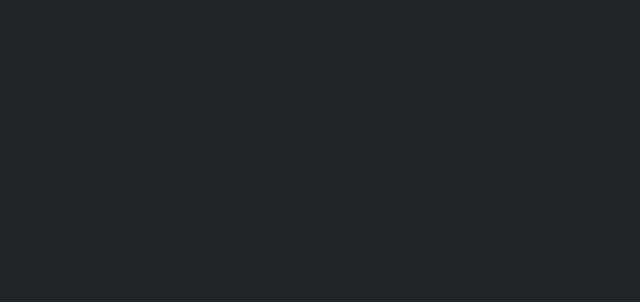
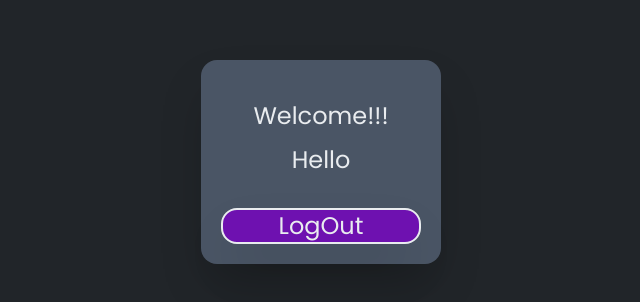
Before and after one commit to AnshYadav2412/practice-projects, a React (Vite) app: page /context-api in a window 1280 px wide. Before the commit this address had no page. Shown: the part 238-540 px from the top of the page, without its empty margins (319-959 px from the left). Built offline with nearby package versions, Linux system fonts and the light colour scheme.

Commit message:
Learnt context api by building a very simple AuthContext

```diff
--- a/src/App.jsx
+++ b/src/App.jsx
@@ -4,6 +4,7 @@
 import Home from "./pages/main/Home";
 import TicTacToeGame from "./pages/tic-tac-toe/pages/TicTacToeGame";
 import Gravity from "./pages/gravity-simulator/Gravity";
+import ContextApp from "./pages/context-api/ContextApp";
 
 const App = () => {
   return (
@@ -12,6 +13,7 @@
       <Route path="/pass-checker" element={<PasswordChecker />} />
       <Route path="/tic-tac-toe" element={<TicTacToeGame />} />
       <Route path="/gravity-sim" element={<Gravity />} />
+      <Route path="/context-api" element={<ContextApp />} />
     </Routes>
   );
 };
--- a/src/index.css
+++ b/src/index.css
@@ -2,8 +2,6 @@
 @import "tailwindcss";
 
 * {
-  margin: 0;
-  padding: 0;
   box-sizing: border-box;
   font-family: "Poppins", sans-serif;
   font: 400;
--- /dev/null
+++ b/src/pages/context-api/ContextApp.jsx
@@ -0,0 +1,17 @@
+import React from "react";
+import LoginPage from "./components/LoginPage";
+import PrivatePage from "./components/PrivatePage";
+import { AuthProvider } from "./context/AuthContext";
+
+const ContextApp = () => {
+  return (
+    <AuthProvider>
+      <div className="flex flex-col gap-5 items-center bg-gray-600 p-5 rounded-2xl shadow-2xl">
+        <LoginPage />
+        <PrivatePage />
+      </div>
+    </AuthProvider>
+  );
+};
+
+export default ContextApp;
--- /dev/null
+++ b/src/pages/context-api/components/LoginPage.jsx
@@ -0,0 +1,57 @@
+import React, { use, useContext } from "react";
+import { AuthContext } from "../context/AuthContext";
+
+const LoginPage = () => {
+  const {
+    username,
+    setUsername,
+    password,
+    setPassword,
+    setUser,
+    isVerified,
+    setIsVerified,
+  } = useContext(AuthContext);
+
+  const onSubmit = () => {
+    setUser(username);
+    if (username != null && username != "") {
+      setIsVerified(true);
+    } else {
+      alert("Enter Valid Username");
+    }
+  };
+  return (
+    <div>
+      {!isVerified && (
+        <div className="container flex flex-col gap-5 items-center">
+          <input
+            type="text"
+            placeholder="username"
+            className="text-3xl rounded-2xl text-center border-2 shadow-2xl"
+            value={username}
+            onChange={(e) => {
+              setUsername(e.target.value);
+            }}
+          />
+          <input
+            type="password"
+            placeholder="password"
+            className="text-3xl rounded-2xl text-center border-2 mb-5 shadow-2xl"
+            value={password}
+            onChange={(e) => {
+              setPassword(e.target.value);
+            }}
+          />
+          <button
+            className="text-2xl rounded-2xl text-center w-50 border-2 bg-purple-800 hover:bg-green-800 shadow-2xl"
+            onClick={onSubmit}
+          >
+            submit
+          </button>
+        </div>
+      )}
+    </div>
+  );
+};
+
+export default LoginPage;
--- /dev/null
+++ b/src/pages/context-api/components/PrivatePage.jsx
@@ -0,0 +1,28 @@
+import React, { useContext } from "react";
+import { AuthContext } from "../context/AuthContext";
+
+const PrivatePage = () => {
+  const { user, isVerified, setIsVerified } = useContext(AuthContext);
+
+  const onLogout = () => {
+    setIsVerified(false);
+  };
+  return (
+    <>
+      {isVerified && (
+        <div className="text-2xl items-center flex flex-col gap-3">
+          Welcome!!!
+          <h1 className="mb-5">Hello {user}</h1>
+          <button
+            className="text-2xl rounded-2xl text-center w-50 border-2 bg-purple-800 hover:bg-red-800 shadow-2xl"
+            onClick={onLogout}
+          >
+            LogOut
+          </button>
+        </div>
+      )}
+    </>
+  );
+};
+
+export default PrivatePage;
--- /dev/null
+++ b/src/pages/context-api/context/AuthContext.jsx
@@ -0,0 +1,26 @@
+import { createContext, useState } from "react";
+
+export const AuthContext = createContext(null);
+
+export const AuthProvider = ({ children }) => {
+  const [user, setUser] = useState("");
+  const [username, setUsername] = useState("");
+  const [password, setPassword] = useState("");
+  const [isVerified, setIsVerified] = useState("false");
+  return (
+    <AuthContext.Provider
+      value={{
+        username,
+        password,
+        setUsername,
+        setPassword,
+        user,
+        setUser,
+        isVerified,
+        setIsVerified,
+      }}
+    >
+      {children}
+    </AuthContext.Provider>
+  );
+};
--- a/src/pages/main/Home.jsx
+++ b/src/pages/main/Home.jsx
@@ -22,6 +22,11 @@
             Gravity and Collision Simulator
           </a>
         </li>
+        <li>
+          <a href="/context-api" className="text-blue-400">
+            Context Api
+          </a>
+        </li>
       </ul>
     </div>
   );
```
